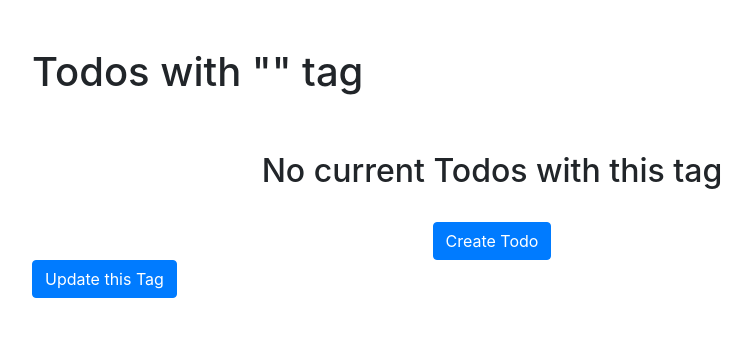
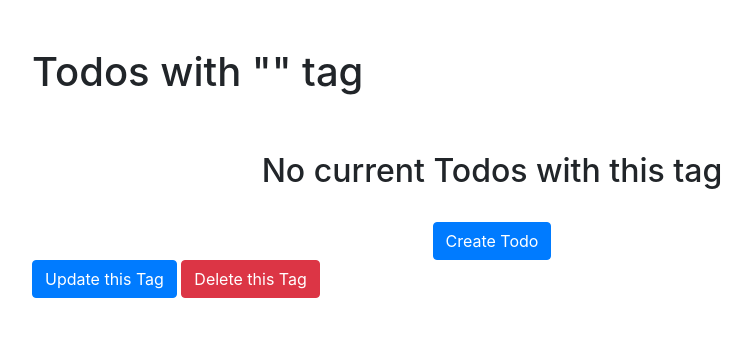
Before and after one commit to AliaksSever/Django_Final_Project, a Django app: template todo/templates/todo/tag_detail.html in a window 1280 px wide. Shown: the part 56-393 px from the top of the page, without its empty margins (148-899 px from the left). Run offline with Django 4.2, Linux system fonts and the light colour scheme; the template is opened without the code that fills it, so the values that code supplies are empty; some libraries are stand-ins or nearby versions.

Commit message:
crud has been improved

```diff
--- a/todo/templates/todo/tag_detail.html
+++ b/todo/templates/todo/tag_detail.html
@@ -24,6 +24,7 @@
         </div>
     {% endif %}
     <a href="{% url 'tag_update' slug=tag.slug %}" class="btn btn-primary">Update this Tag</a>
+    <a href="#" class="btn btn-danger">Delete this Tag</a>
     </div>
 </div>
 
```
